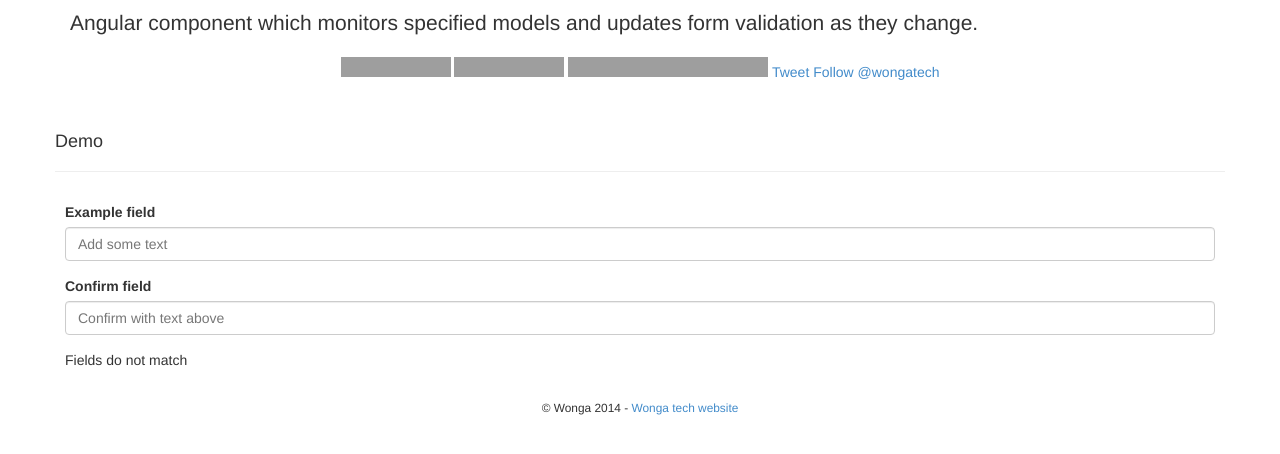
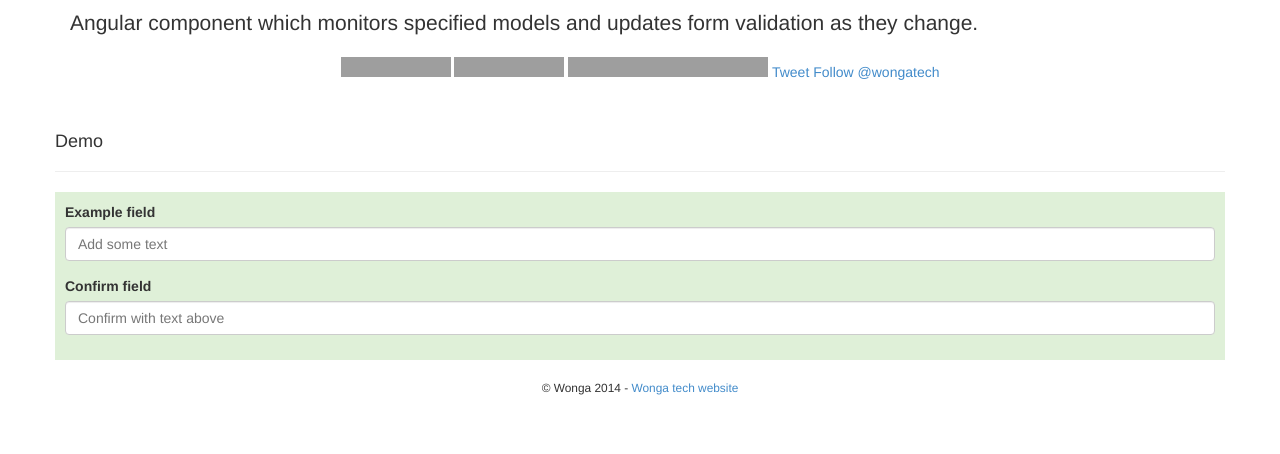
Before and after one commit to nabil-boag/angular-confirm-field, a website: page index.html in a window 1280 px wide. Shown: the part 162-616 px from the top of the page. Drawn offline with nearby package versions, Linux system fonts and the light colour scheme; grey boxes are pictures that could not be loaded.

Commit message:
Change src location.

```diff
--- a/index.html
+++ b/index.html
@@ -19,7 +19,7 @@
 
     <script src="bower_components/angular/angular.min.js"></script>
     <script src="bower_components/lodash/dist/lodash.min.js"></script>
-    <script src="bower_components/angular-confirm-field/js/angular-confirm-field.min.js"></script>
+    <script src="bower_components/angular-confirm-field/angular-confirm-field.min.js"></script>
 
     <style>
       form {
```
